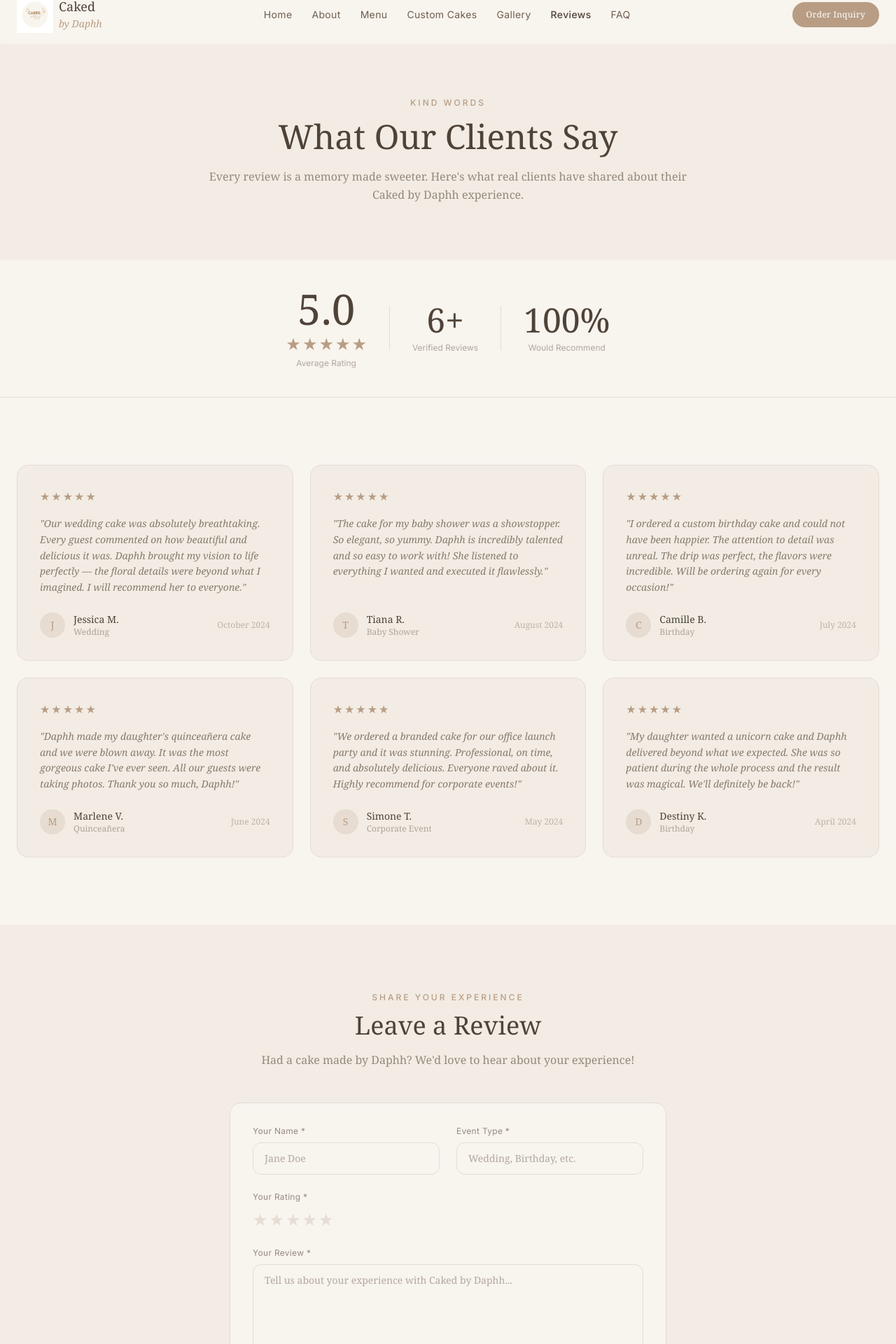
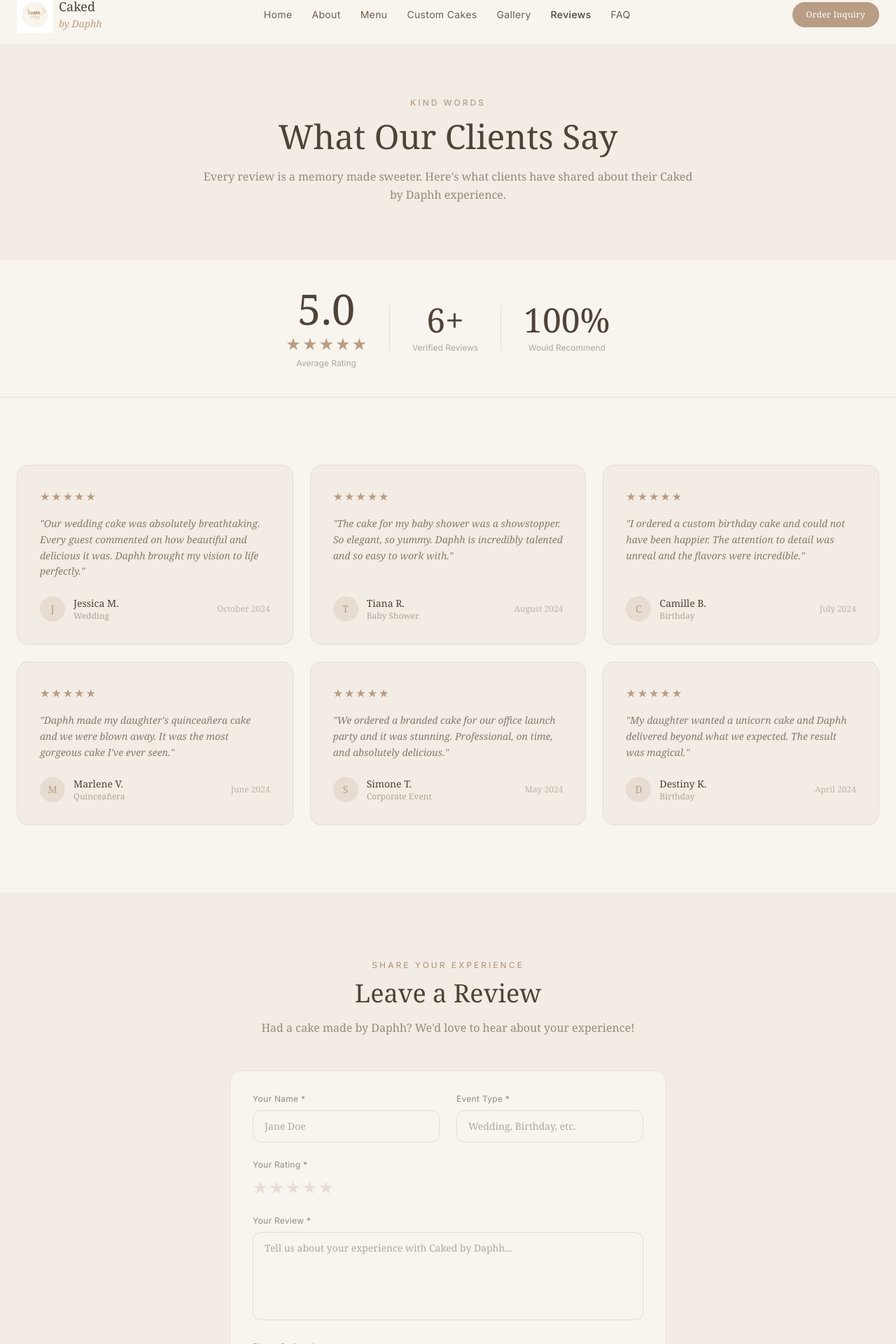
Before and after one commit to thomasperez2014-hub/Caked-by-daph, a Next.js app: page /reviews in a window 1280 px wide. Shown: the part 21-1941 px from the top of the page at 70% size. Built offline with nearby package versions, Linux system fonts and the light colour scheme.

Commit message:
Update page.tsx

```diff
--- a/src/app/reviews/page.tsx
+++ b/src/app/reviews/page.tsx
@@ -11,7 +11,7 @@ const reviews = [
     rating: 5,
     date: "October 2024",
     review:
-      "Our wedding cake was absolutely breathtaking. Every guest commented on how beautiful and delicious it was. Daphh brought my vision to life perfectly — the floral details were beyond what I imagined. I will recommend her to everyone.",
+      "Our wedding cake was absolutely breathtaking. Every guest commented on how beautiful and delicious it was. Daphh brought my vision to life perfectly.",
   },
   {
     name: "Tiana R.",
@@ -19,7 +19,7 @@ const reviews = [
     rating: 5,
     date: "August 2024",
     review:
-      "The cake for my baby shower was a showstopper. So elegant, so yummy. Daphh is incredibly talented and so easy to work with! She listened to everything I wanted and executed it flawlessly.",
+      "The cake for my baby shower was a showstopper. So elegant, so yummy. Daphh is incredibly talented and so easy to work with.",
   },
   {
     name: "Camille B.",
@@ -27,7 +27,7 @@ const reviews = [
     rating: 5,
     date: "July 2024",
     review:
-      "I ordered a custom birthday cake and could not have been happier. The attention to detail was unreal. The drip was perfect, the flavors were incredible. Will be ordering again for every occasion!",
+      "I ordered a custom birthday cake and could not have been happier. The attention to detail was unreal and the flavors were incredible.",
   },
   {
     name: "Marlene V.",
@@ -35,7 +35,7 @@ const reviews = [
     rating: 5,
     date: "June 2024",
     review:
-      "Daphh made my daughter's quinceañera cake and we were blown away. It was the most gorgeous cake I've ever seen. All our guests were taking photos. Thank you so much, Daphh!",
+      "Daphh made my daughter's quinceañera cake and we were blown away. It was the most gorgeous cake I've ever seen.",
   },
   {
     name: "Simone T.",
@@ -43,7 +43,7 @@ const reviews = [
     rating: 5,
     date: "May 2024",
     review:
-      "We ordered a branded cake for our office launch party and it was stunning. Professional, on time, and absolutely delicious. Everyone raved about it. Highly recommend for corporate events!",
+      "We ordered a branded cake for our office launch party and it was stunning. Professional, on time, and absolutely delicious.",
   },
   {
     name: "Destiny K.",
@@ -51,11 +51,11 @@ const reviews = [
     rating: 5,
     date: "April 2024",
     review:
-      "My daughter wanted a unicorn cake and Daphh delivered beyond what we expected. She was so patient during the whole process and the result was magical. We'll definitely be back!",
+      "My daughter wanted a unicorn cake and Daphh delivered beyond what we expected. The result was magical.",
   },
 ];
 
-interface FormData {
+interface ReviewFormData {
   name: string;
   event: string;
   rating: number;
@@ -63,8 +63,14 @@ interface FormData {
 }
 
 export default function ReviewsPage() {
-  const [form, setForm] = useState<FormData>({ name: "", event: "", rating: 0, message: "" });
-  const [errors, setErrors] = useState<Partial<FormData & { rating: string }>>({});
+  const [form, setForm] = useState<ReviewFormData>({
+    name: "",
+    event: "",
+    rating: 0,
+    message: "",
+  });
+
+  const [errors, setErrors] = useState<Record<string, string>>({});
   const [submitted, setSubmitted] = useState(false);
 
   const validate = () => {
@@ -78,79 +84,117 @@ export default function ReviewsPage() {
     return newErrors;
   };
 
-  const handleSubmit = (e: React.FormEvent) => {
+  const clearError = (field: string) => {
+    setErrors((prev) => {
+      const next = { ...prev };
+      delete next[field];
+      return next;
+    });
+  };
+
+  const handleSubmit = (e: React.FormEvent<HTMLFormElement>) => {
     e.preventDefault();
+
     const errs = validate();
-    if (Object.keys(errs).length) {
+
+    if (Object.keys(errs).length > 0) {
       setErrors(errs);
       return;
     }
-    // Phase 2: submit to Supabase
+
     setSubmitted(true);
   };
 
   return (
     <div className="bg-cream pt-20">
-      {/* Header */}
-      <section className="py-20 bg-beige text-center">
-        <div className="max-w-3xl mx-auto px-6">
+      <section className="bg-beige py-20 text-center">
+        <div className="mx-auto max-w-3xl px-6">
           <p className="section-label mb-4">Kind Words</p>
-          <h1 className="section-heading text-5xl mb-5">What Our Clients Say</h1>
-          <p className="text-taupe/70 leading-relaxed">
-            Every review is a memory made sweeter. Here's what real clients have shared
-            about their Caked by Daphh experience.
+          <h1 className="section-heading mb-5 text-5xl">
+            What Our Clients Say
+          </h1>
+          <p className="leading-relaxed text-taupe/70">
+            Every review is a memory made sweeter. Here&apos;s what clients have
+            shared about their Caked by Daphh experience.
           </p>
         </div>
       </section>
 
-      {/* Average rating banner */}
-      <section className="py-10 bg-cream border-b border-border">
-        <div className="max-w-4xl mx-auto px-6 flex flex-col sm:flex-row items-center justify-center gap-8 text-center">
+      <section className="border-b border-border bg-cream py-10">
+        <div className="mx-auto flex max-w-4xl flex-col items-center justify-center gap-8 px-6 text-center sm:flex-row">
           <div>
             <p className="font-serif text-6xl text-dark-taupe">5.0</p>
-            <div className="flex justify-center gap-0.5 mt-1">
+            <div className="mt-1 flex justify-center gap-0.5">
               {Array.from({ length: 5 }).map((_, i) => (
-                <span key={i} className="text-accent text-2xl">★</span>
+                <span key={i} className="text-2xl text-accent">
+                  ★
+                </span>
               ))}
             </div>
-            <p className="text-xs text-taupe/50 font-sans mt-1">Average Rating</p>
+            <p className="mt-1 font-sans text-xs text-taupe/50">
+              Average Rating
+            </p>
           </div>
-          <div className="h-px w-16 sm:h-16 sm:w-px bg-border" />
+
+          <div className="h-px w-16 bg-border sm:h-16 sm:w-px" />
+
           <div>
-            <p className="font-serif text-5xl text-dark-taupe">{reviews.length}+</p>
-            <p className="text-xs text-taupe/50 font-sans mt-2">Verified Reviews</p>
+            <p className="font-serif text-5xl text-dark-taupe">
+              {reviews.length}+
+            </p>
+            <p className="mt-2 font-sans text-xs text-taupe/50">
+              Verified Reviews
+            </p>
           </div>
-          <div className="h-px w-16 sm:h-16 sm:w-px bg-border" />
+
+          <div className="h-px w-16 bg-border sm:h-16 sm:w-px" />
+
           <div>
             <p className="font-serif text-5xl text-dark-taupe">100%</p>
-            <p className="text-xs text-taupe/50 font-sans mt-2">Would Recommend</p>
+            <p className="mt-2 font-sans text-xs text-taupe/50">
+              Would Recommend
+            </p>
           </div>
         </div>
       </section>
 
-      {/* Reviews grid */}
-      <section className="py-24 bg-cream">
-        <div className="max-w-7xl mx-auto px-6">
-          <div className="grid grid-cols-1 md:grid-cols-2 lg:grid-cols-3 gap-6">
-            {reviews.map((r) => (
-              <div key={r.name} className="bg-beige rounded-2xl p-8 border border-border flex flex-col">
-                <div className="flex gap-0.5 mb-4">
-                  {Array.from({ length: r.rating }).map((_, i) => (
-                    <span key={i} className="text-accent">★</span>
+      <section className="bg-cream py-24">
+        <div className="mx-auto max-w-7xl px-6">
+          <div className="grid grid-cols-1 gap-6 md:grid-cols-2 lg:grid-cols-3">
+            {reviews.map((review) => (
+              <div
+                key={review.name}
+                className="flex flex-col rounded-2xl border border-border bg-beige p-8"
+              >
+                <div className="mb-4 flex gap-0.5">
+                  {Array.from({ length: review.rating }).map((_, i) => (
+                    <span key={i} className="text-accent">
+                      ★
+                    </span>
                   ))}
                 </div>
-                <p className="text-taupe/80 text-sm leading-relaxed mb-6 italic flex-1">"{r.review}"</p>
+
+                <p className="mb-6 flex-1 text-sm italic leading-relaxed text-taupe/80">
+                  &quot;{review.review}&quot;
+                </p>
+
                 <div className="flex items-center justify-between">
                   <div className="flex items-center gap-3">
-                    <div className="w-9 h-9 rounded-full bg-accent/20 flex items-center justify-center flex-shrink-0">
-                      <span className="text-accent text-sm font-serif">{r.name[0]}</span>
+                    <div className="flex h-9 w-9 flex-shrink-0 items-center justify-center rounded-full bg-accent/20">
+                      <span className="font-serif text-sm text-accent">
+                        {review.name[0]}
+                      </span>
                     </div>
+
                     <div>
-                      <p className="text-dark-taupe text-sm font-medium">{r.name}</p>
-                      <p className="text-taupe/50 text-xs">{r.event}</p>
+                      <p className="text-sm font-medium text-dark-taupe">
+                        {review.name}
+                      </p>
+                      <p className="text-xs text-taupe/50">{review.event}</p>
                     </div>
                   </div>
-                  <p className="text-taupe/40 text-xs">{r.date}</p>
+
+                  <p className="text-xs text-taupe/40">{review.date}</p>
                 </div>
               </div>
             ))}
@@ -158,9 +202,8 @@ export default function ReviewsPage() {
         </div>
       </section>
 
-      {/* Leave a Review */}
-      <section className="py-24 bg-beige">
-        <div className="max-w-2xl mx-auto px-6">
+      <section className="bg-beige py-24">
+        <div className="mx-auto max-w-2xl px-6">
           <SectionHeader
             label="Share Your Experience"
             heading="Leave a Review"
@@ -169,73 +212,117 @@ export default function ReviewsPage() {
           />
 
           {submitted ? (
-            <div className="text-center bg-cream rounded-2xl border border-border p-12">
-              <div className="text-5xl mb-4">🎉</div>
-              <h3 className="font-serif text-dark-taupe text-2xl mb-3">Thank You!</h3>
-              <p className="text-taupe/70 leading-relaxed">
-                Your review has been submitted and is awaiting approval. We appreciate you taking
-                the time to share your experience with Caked by Daphh!
+            <div className="rounded-2xl border border-border bg-cream p-12 text-center">
+              <div className="mb-4 text-5xl">🎉</div>
+              <h3 className="mb-3 font-serif text-2xl text-dark-taupe">
+                Thank You!
+              </h3>
+              <p className="leading-relaxed text-taupe/70">
+                Your review has been submitted and is awaiting approval. We
+                appreciate you taking the time to share your experience with
+                Caked by Daphh.
               </p>
             </div>
           ) : (
-            <form onSubmit={handleSubmit} className="space-y-6 bg-cream rounded-2xl border border-border p-8">
-              <div className="grid grid-cols-1 sm:grid-cols-2 gap-6">
+            <form
+              onSubmit={handleSubmit}
+              className="space-y-6 rounded-2xl border border-border bg-cream p-8"
+            >
+              <div className="grid grid-cols-1 gap-6 sm:grid-cols-2">
                 <div>
-                  <label className="block text-xs text-taupe/70 font-sans tracking-wide mb-2">Your Name *</label>
+                  <label className="mb-2 block font-sans text-xs tracking-wide text-taupe/70">
+                    Your Name *
+                  </label>
                   <input
                     type="text"
-                    className={`input-field ${errors.name ? "border-red-300" : ""}`}
+                    className={`input-field ${
+                      errors.name ? "border-red-300" : ""
+                    }`}
                     placeholder="Jane Doe"
                     value={form.name}
-                    onChange={(e) => { setForm({ ...form, name: e.target.value }); setErrors({ ...errors, name: "" }); }}
+                    onChange={(e) => {
+                      setForm({ ...form, name: e.target.value });
+                      clearError("name");
+                    }}
                   />
-                  {errors.name && <p className="text-red-400 text-xs mt-1">{errors.name}</p>}
+                  {errors.name && (
+                    <p className="mt-1 text-xs text-red-400">{errors.name}</p>
+                  )}
                 </div>
+
                 <div>
-                  <label className="block text-xs text-taupe/70 font-sans tracking-wide mb-2">Event Type *</label>
+                  <label className="mb-2 block font-sans text-xs tracking-wide text-taupe/70">
+                    Event Type *
+                  </label>
                   <input
                     type="text"
-                    className={`input-field ${errors.event ? "border-red-300" : ""}`}
+                    className={`input-field ${
+                      errors.event ? "border-red-300" : ""
+                    }`}
                     placeholder="Wedding, Birthday, etc."
                     value={form.event}
-                    onChange={(e) => { setForm({ ...form, event: e.target.value }); setErrors({ ...errors, event: "" }); }}
+                    onChange={(e) => {
+                      setForm({ ...form, event: e.target.value });
+                      clearError("event");
+                    }}
                   />
-                  {errors.event && <p className="text-red-400 text-xs mt-1">{errors.event}</p>}
+                  {errors.event && (
+                    <p className="mt-1 text-xs text-red-400">{errors.event}</p>
+                  )}
                 </div>
               </div>
 
               <div>
-                <label className="block text-xs text-taupe/70 font-sans tracking-wide mb-2">Your Rating *</label>
+                <label className="mb-2 block font-sans text-xs tracking-wide text-taupe/70">
+                  Your Rating *
+                </label>
                 <StarRating
                   rating={form.rating}
-                  onRate={(r) => { setForm({ ...form, rating: r }); setErrors({ ...errors, rating: "" }); }}
+                  onRate={(rating) => {
+                    setForm({ ...form, rating });
+                    clearError("rating");
+                  }}
                   size="lg"
                 />
-                {errors.rating && <p className="text-red-400 text-xs mt-1">{errors.rating}</p>}
+                {errors.rating && (
+                  <p className="mt-1 text-xs text-red-400">{errors.rating}</p>
+                )}
               </div>
 
               <div>
-                <label className="block text-xs text-taupe/70 font-sans tracking-wide mb-2">Your Review *</label>
+                <label className="mb-2 block font-sans text-xs tracking-wide text-taupe/70">
+                  Your Review *
+                </label>
                 <textarea
                   rows={5}
-                  className={`input-field resize-none ${errors.message ? "border-red-300" : ""}`}
+                  className={`input-field resize-none ${
+                    errors.message ? "border-red-300" : ""
+                  }`}
                   placeholder="Tell us about your experience with Caked by Daphh..."
                   value={form.message}
-                  onChange={(e) => { setForm({ ...form, message: e.target.value }); setErrors({ ...errors, message: "" }); }}
+                  onChange={(e) => {
+                    setForm({ ...form, message: e.target.value });
+                    clearError("message");
+                  }}
                 />
-                {errors.message && <p className="text-red-400 text-xs mt-1">{errors.message}</p>}
+                {errors.message && (
+                  <p className="mt-1 text-xs text-red-400">{errors.message}</p>
+                )}
               </div>
 
-              {/* Photo upload — Phase 2 placeholder */}
               <div>
-                <label className="block text-xs text-taupe/70 font-sans tracking-wide mb-2">Photo (Optional)</label>
-                <div className="border border-dashed border-border rounded-xl p-6 text-center bg-beige">
-                  <div className="text-2xl mb-2 opacity-40">📷</div>
-                  <p className="text-xs text-taupe/50">Photo uploads coming soon</p>
+                <label className="mb-2 block font-sans text-xs tracking-wide text-taupe/70">
+                  Photo Optional
+                </label>
+                <div className="rounded-xl border border-dashed border-border bg-beige p-6 text-center">
+                  <div className="mb-2 text-2xl opacity-40">📷</div>
+                  <p className="text-xs text-taupe/50">
+                    Photo uploads coming soon
+                  </p>
                 </div>
               </div>
 
-              <button type="submit" className="btn-primary w-full text-center py-4">
+              <button type="submit" className="btn-primary w-full py-4 text-center">
                 Submit My Review
               </button>
 
```
Lines whose indentation alone changed are shown as unchanged.
